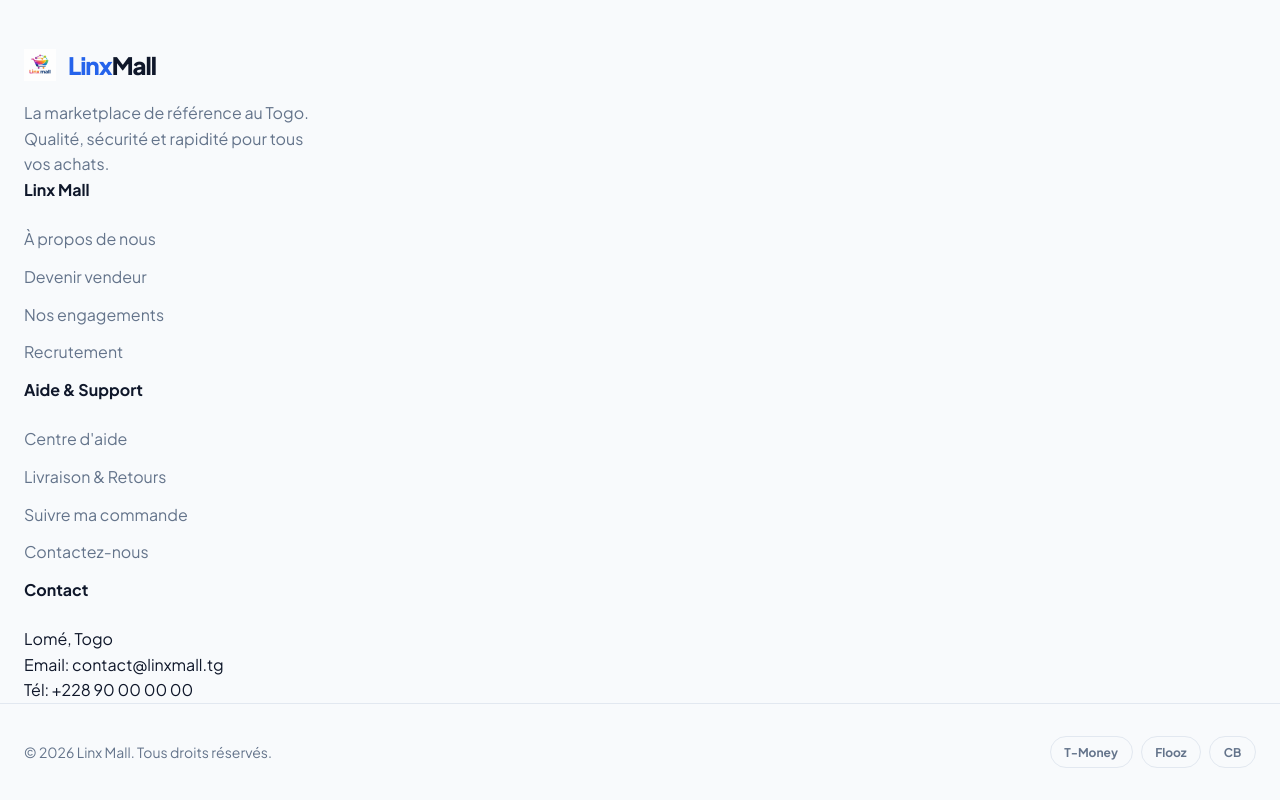
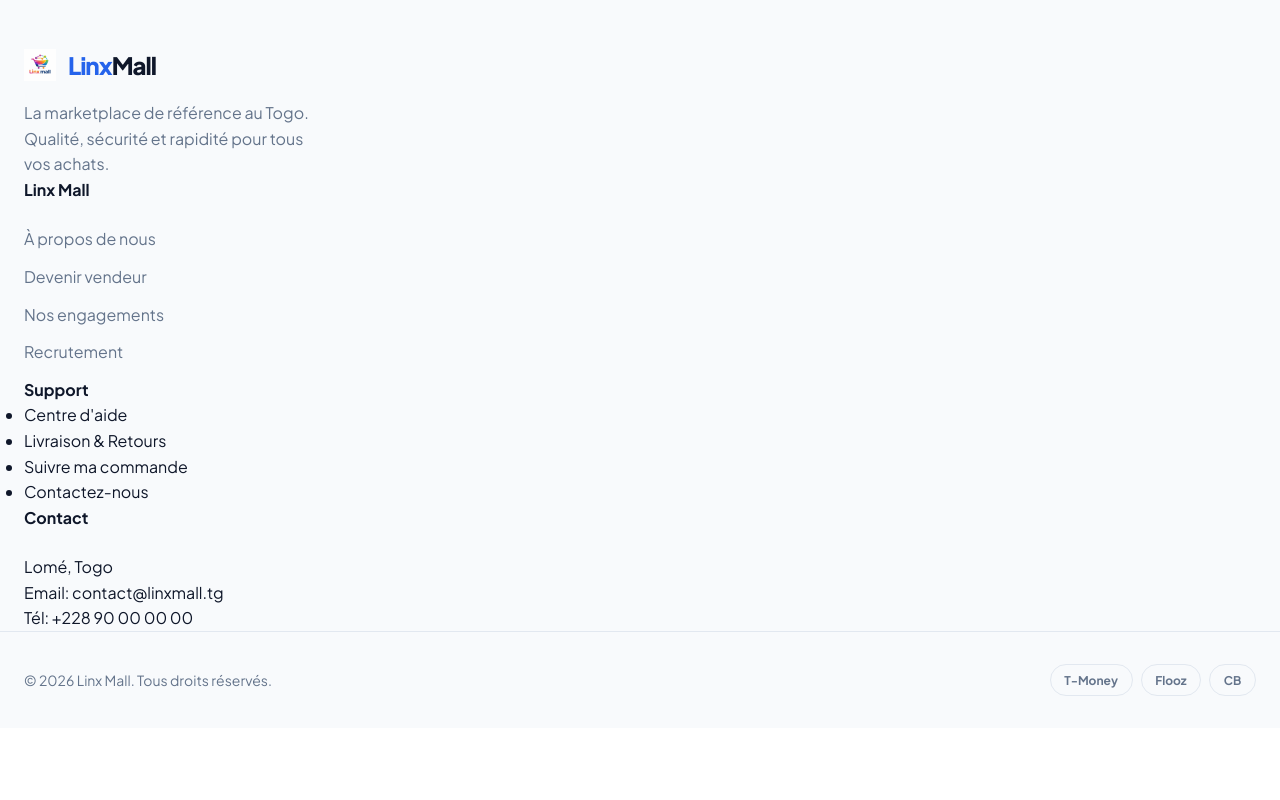
Before and after one commit to Riotlagrinta/linx-mall, a Next.js app: page / in a window 1280 px wide. Shown: the part 2393-3193 px from the top of the page. After the commit the page ends 3121 px from the top, so only its background shows below. Built offline with nearby package versions, Linux system fonts and the light colour scheme.

Commit message:
feat: liaison de tous les boutons de navigation (Footer & Accueil) aux nouvelles pages

```diff
--- a/src/app/layout.tsx
+++ b/src/app/layout.tsx
@@ -108,21 +108,21 @@
               <div className="footer-col">
                 <h4>Linx Mall</h4>
                 <ul>
-                  <li><a href="#">À propos de nous</a></li>
-                  <li><a href="#">Devenir vendeur</a></li>
-                  <li><a href="#">Nos engagements</a></li>
-                  <li><a href="#">Recrutement</a></li>
+                  <li><Link href="/about">À propos de nous</Link></li>
+                  <li><Link href="/vendeur">Devenir vendeur</Link></li>
+                  <li><Link href="/about">Nos engagements</Link></li>
+                  <li><Link href="/careers">Recrutement</Link></li>
                 </ul>
-              </div>
-              <div className="footer-col">
-                <h4>Aide & Support</h4>
+                </div>
+                <div className="footer-section">
+                <h4>Support</h4>
                 <ul>
-                  <li><a href="#">Centre d'aide</a></li>
-                  <li><a href="#">Livraison & Retours</a></li>
-                  <li><a href="#">Suivre ma commande</a></li>
-                  <li><a href="#">Contactez-nous</a></li>
+                  <li><Link href="/help">Centre d'aide</Link></li>
+                  <li><Link href="/help">Livraison & Retours</Link></li>
+                  <li><Link href="/tracking">Suivre ma commande</Link></li>
+                  <li><Link href="/help">Contactez-nous</Link></li>
                 </ul>
-              </div>
+                </div>
               <div className="footer-col">
                 <h4>Contact</h4>
                 <p>Lomé, Togo</p>
--- a/src/app/page.tsx
+++ b/src/app/page.tsx
@@ -98,7 +98,7 @@
       <section className="categories container">
         <div className="section-header">
           <h2>Parcourir par catégories</h2>
-          <a href="#" className="view-all">Voir tout <ArrowRight size={16} /></a>
+          <Link href="/search" className="view-all">Voir tout <ArrowRight size={16} /></Link>
         </div>
         <div className="category-grid">
           {categories.filter(c => c.name !== "Tout").map((cat) => (
```
